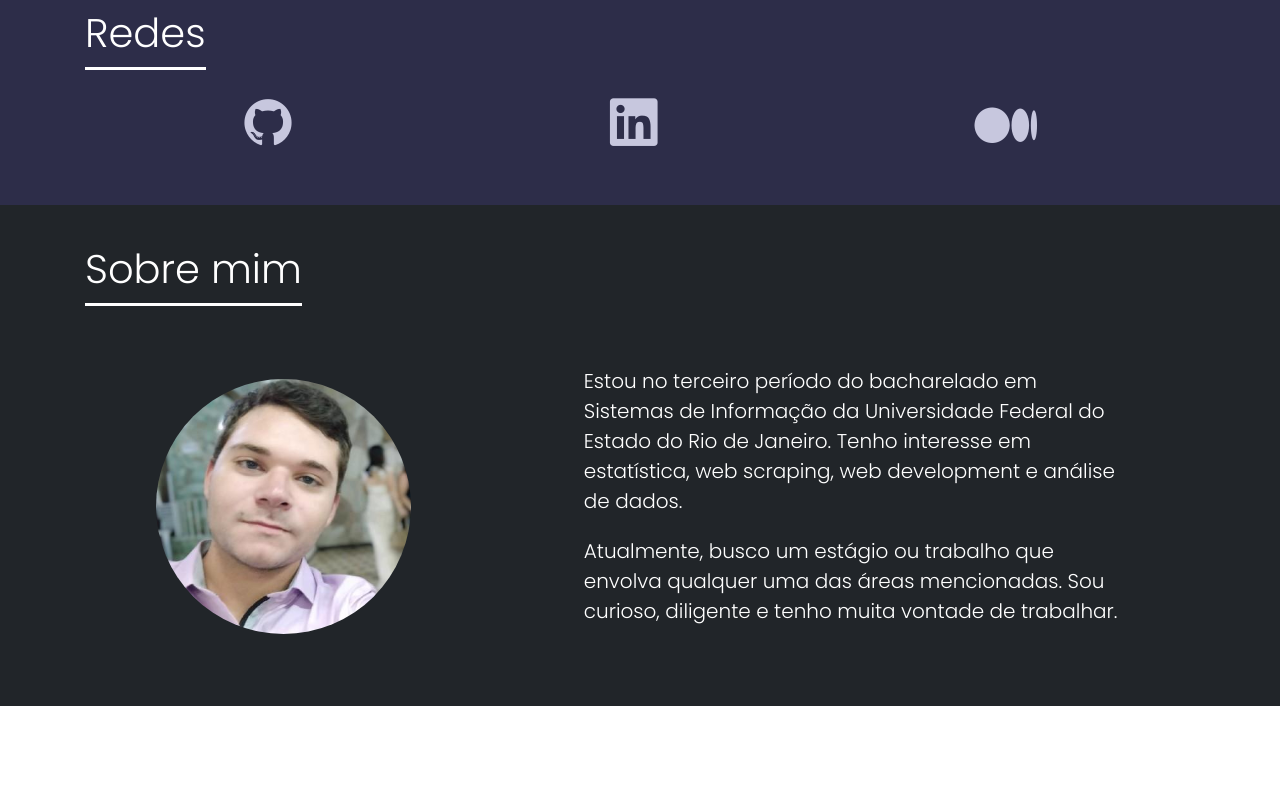
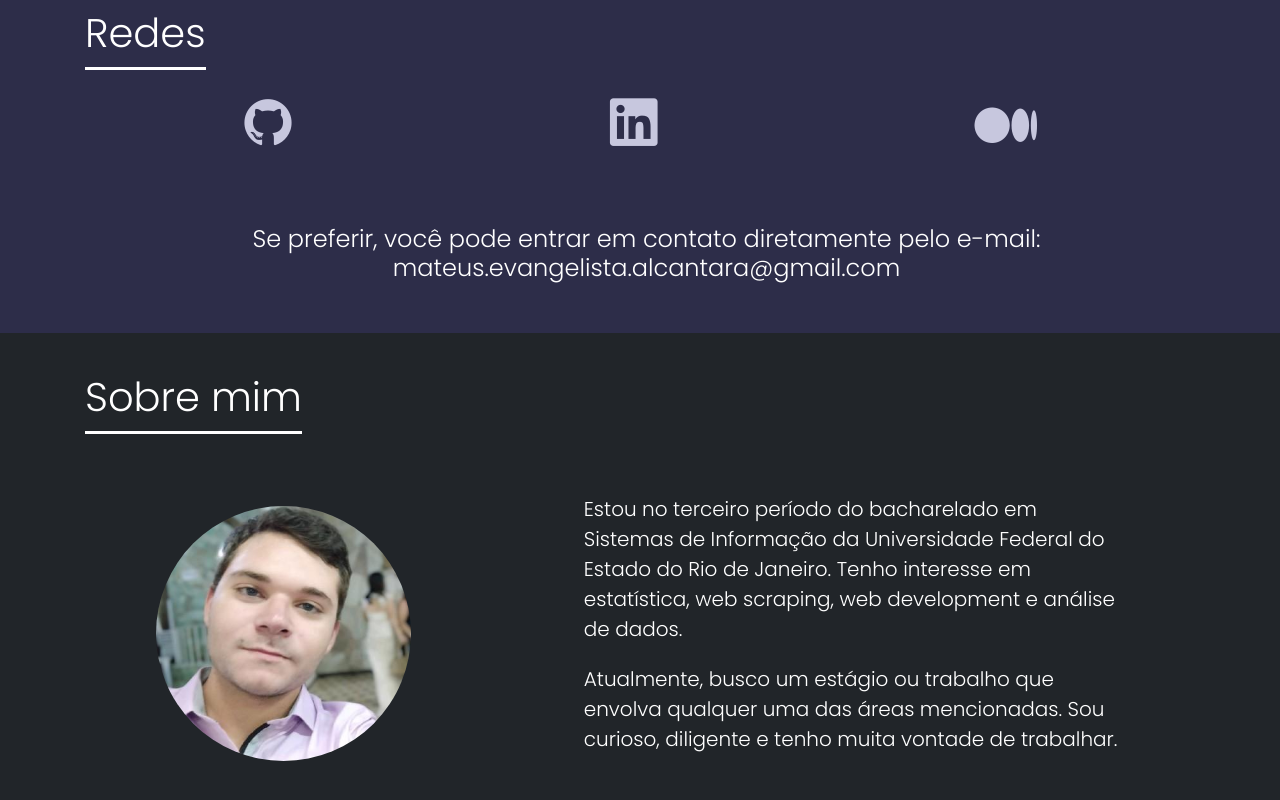
Before and after one commit to matEvangelista/matevangelista.github.io, a React (Create React App) app: page / in a window 1280 px wide. Shown: the part 3118-3918 px from the top of the page. Before the commit the page ends 3824 px from the top, so only its background shows below. Built offline with nearby package versions, Linux system fonts and the light colour scheme.

Commit message:
alterações no contato

```diff
--- a/src/components/Contato.js
+++ b/src/components/Contato.js
@@ -42,6 +42,10 @@ function Contato() {
                         </a>
                     </div>
                 </div>
+                <h3 className="text-white mt-5 text-center d-flex flex-column">
+                    Se preferir, você pode entrar em contato diretamente pelo e-mail:
+                    <span>mateus.evangelista.alcantara@gmail.com</span>
+                </h3>
             </section>
         </section>
     )
```
